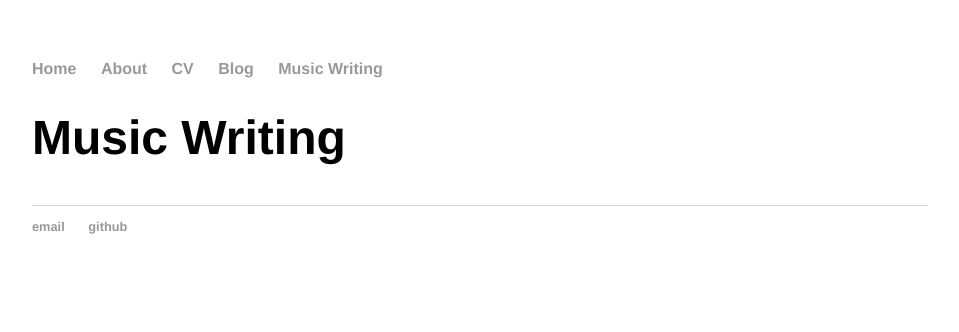
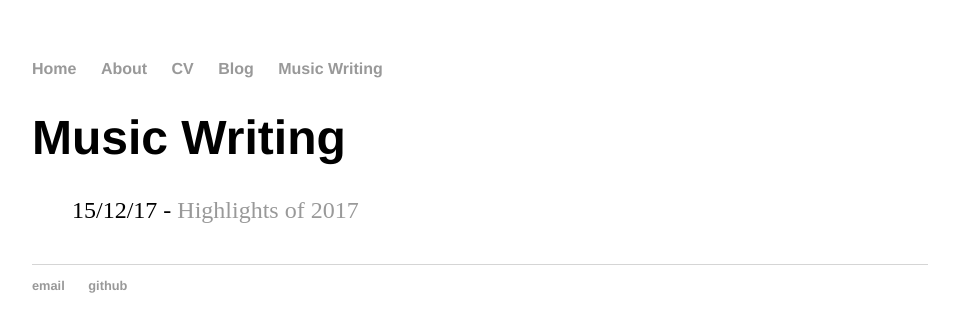
Before and after one commit to ksuchak1990/ksuchak1990.github.io, a Jekyll site: the page built from music/index.html, in a window 1280 px wide. Shown: the top 332 px of the page, without its empty margins (160-1119 px from the left). Built offline with Jekyll 4.4.1, drawn with Linux system fonts in a browser that asks for light colours.

Commit message:
add music post

```diff
--- a/music/index.html
+++ b/music/index.html
@@ -4,7 +4,5 @@ title: Music Writing
 ---
 <h1>{{ page.title }}</h1>
 <ul class="posts">
-  {% for post in site.musicPosts %}
-    <li><span>{{post.date | date_to_string }}</span> - <a href="{{ post.url }}" title="{{ post.title }}">{{ post.title }}</a></li>
-  {% endfor %}
+	<li><span>15/12/17</span> - <a href="/musicPosts/2017-12-15-highlights">Highlights of 2017</a></li>
 </ul>
```
